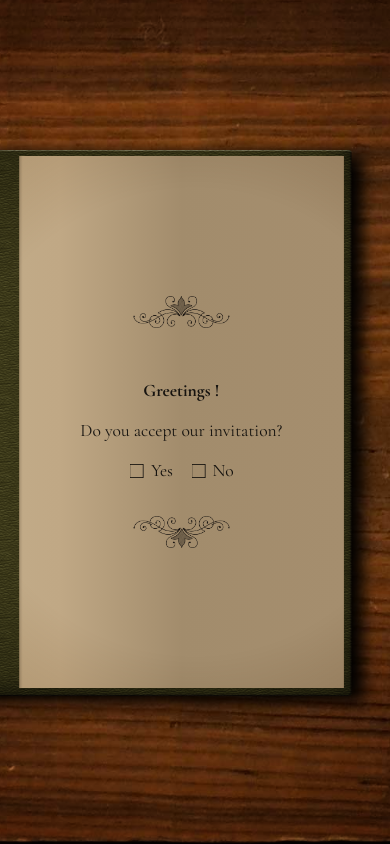
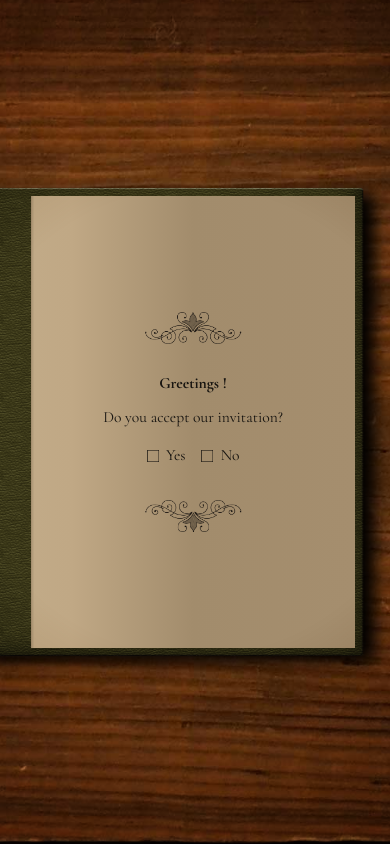
Before and after one commit to minigodzilla/vue-rsvp, a Vue app: page / in a window 390 px wide. Built offline with nearby package versions, Linux system fonts and the light colour scheme.

Commit message:
mobile stuff

```diff
--- a/src/App.vue
+++ b/src/App.vue
@@ -75,12 +75,12 @@ h1 {
 	}
 
 	#app {
-		font-size: 2.25vw;
+		font-size: 2vw;
 		transition: transform 2s cubic-bezier(0.645, 0.045, 0.355, 1);
 	}
 
 	#app.initial {
-		transform: scale(2) translateX(-22.5%);
+		transform: scale(2) translateX(-21%);
 	}
 
 	#app.zoom-out {
@@ -88,11 +88,11 @@ h1 {
 	}
 
 	#app.pan.left {
-		transform: scale(2) translateX(22.5%);
+		transform: scale(2) translateX(21%);
 	}
 
 	#app.pan.right {
-		transform: scale(2) translateX(-22.5%);
+		transform: scale(2) translateX(-21%);
 	}
 }
 </style>
--- a/src/components/GuestManager.vue
+++ b/src/components/GuestManager.vue
@@ -186,12 +186,6 @@
 						<input type="text" name="child-1-first-name" id="child-1-first-name" v-model="guest.child1FirstName" />
 					</div>
 				</div>
-				<div class="body-text" :class="{ hidden: guest.child1FirstName == '', shown: guest.child1FirstName != '' }">
-					<h4>What is their last name?</h4>
-					<div class="input-row">
-						<input type="text" name="child-1-last-name" id="child-1-last-name" v-model="guest.child1LastName" />
-					</div>
-				</div>
 				<button class="page-turn" v-on:click="next()">
 					<img draggable="false" src="/assets/page-turn.svg" />
 				</button>
@@ -207,11 +201,9 @@
 					<h4>What is {{ guest.child1FirstName }}'s meal preference?</h4>
 					<div class="input-row">
 						<input type="radio" name="child-1-meal" value="veg" id="child-1-meal-veg" v-model="guest.child1Meal" />
-						<label for="child-1-meal-veg">Veg</label>
-						<input type="radio" name="child-1-meal" value="beef" id="child-1-meal-beef" v-model="guest.child1Meal" />
-						<label for="child-1-meal-beef">Beef</label>
-						<input type="radio" name="child-1-meal" value="chicken" id="child-1-meal-chicken" v-model="guest.child1Meal" />
-						<label for="child-1-meal-chicken">Chicken</label>
+						<label for="child-1-meal-veg">Vegetarian</label>
+						<input type="radio" name="child-1-meal" value="non-veg" id="child-1-meal-non-veg" v-model="guest.child1Meal" />
+						<label for="child-1-meal-non-veg">Non-Vegetarian</label>
 						<input type="radio" name="child-1-meal" value="none" id="child-1-meal-none" v-model="guest.child1Meal" />
 						<label for="child-1-meal-none">Bringing our own</label>
 					</div>
@@ -242,12 +234,6 @@
 						<input type="text" name="child-2-first-name" id="child-2-first-name" v-model="guest.child2FirstName" />
 					</div>
 				</div>
-				<div class="body-text" :class="{ hidden: guest.child2FirstName == '', shown: guest.child2FirstName != '' }">
-					<h4>What is their last name?</h4>
-					<div class="input-row">
-						<input type="text" name="child-2-last-name" id="child-2-last-name" v-model="guest.child2LastName" />
-					</div>
-				</div>
 				<button class="page-turn" v-on:click="next()">
 					<img draggable="false" src="/assets/page-turn.svg" />
 				</button>
@@ -263,11 +249,9 @@
 					<h4>What is {{ guest.child2FirstName }}'s meal preference?</h4>
 					<div class="input-row">
 						<input type="radio" name="child-2-meal" value="veg" id="child-2-meal-veg" v-model="guest.child2Meal" />
-						<label for="child-2-meal-veg">Veg</label>
-						<input type="radio" name="child-2-meal" value="beef" id="child-2-meal-beef" v-model="guest.child2Meal" />
-						<label for="child-2-meal-beef">Beef</label>
-						<input type="radio" name="child-2-meal" value="chicken" id="child-2-meal-chicken" v-model="guest.child2Meal" />
-						<label for="child-2-meal-chicken">Chicken</label>
+						<label for="child-2-meal-veg">Vegetarian</label>
+						<input type="radio" name="child-2-meal" value="non-veg" id="child-2-meal-non-veg" v-model="guest.child2Meal" />
+						<label for="child-2-meal-non-veg">Non-Vegetarian</label>
 						<input type="radio" name="child-2-meal" value="none" id="child-2-meal-none" v-model="guest.child2Meal" />
 						<label for="child-2-meal-none">Bringing our own</label>
 					</div>
@@ -449,8 +433,18 @@
 				margin: 1em 0;
 
 				h4 {
-					margin-top: 1em;
+					margin-top: 0;
 					margin-bottom: 1em;
+				}
+
+				.input-row {
+					line-height: 1.75;
+				}
+
+				em {
+					display: block;
+					font-size: 0.75em;
+					line-height: 1.2;
 				}
 
 				&.hidden {
@@ -707,210 +701,22 @@
 			}
 		}
 	}
-
-	// &.show-1 {
-	//   .spread-1 {
-	//     z-index: 3;
-
-	//     .page {
-	//       filter: none;
-	//     }
-
-	//     .page.left {
-	//       transform: rotateY(0deg);
-	//     }
-	//   }
-	//   .spread-2 {
-	//     z-index: 2;
-	//   }
-	// }
-
-	// &.show-2 {
-	//   .spread-1 {
-	//     z-index: 2;
-
-	//     .page.left {
-	//       transform: rotateY(0deg);
-	//     }
-
-	//     .page.right {
-	//       transform: rotateY(-180deg);
-	//     }
-
-	//     .page-turn {
-	//       animation-name: page-turn-reveal, page-turn-breathe;
-	//     }
-
-	//     .page-turn-tip {
-	//       animation-name: page-turn-tip-reveal, page-turn-tip-breathe;
-	//     }
-	//   }
-	//   .spread-2 {
-	//     z-index: 3;
-
-	//     .page { filter: none; }
-
-	//     .page.left {
-	//       transform: rotateY(0deg);
-	//     }
-
-	//     .page-turn {
-	//       animation-name: page-turn-reveal, page-turn-breathe;
-	//     }
-
-	//     .page-turn-tip {
-	//       animation-name: page-turn-tip-reveal, page-turn-tip-breathe;
-	//     }
-	//   }
-	//   .spread-3 {
-	//     z-index: 2;
-
-	//     .page.right {
-	//       transform: rotateY(0deg);
-	//     }
-	//   }
-	// }
-
-	// &.show-3 {
-	//   .spread-1 {
-	//     z-index: 2;
-
-	//     .page.left {
-	//       transform: rotateY(0deg);
-	//     }
-
-	//     .page.right {
-	//       transform: rotateY(-180deg);
-	//     }
-
-	//     .page-turn {
-	//       animation-name: page-turn-reveal, page-turn-breathe;
-	//     }
-
-	//     .page-turn-tip {
-	//       animation-name: page-turn-tip-reveal, page-turn-tip-breathe;
-	//     }
-	//   }
-	//   .spread-2 {
-	//     z-index: 2;
-
-	//     .page.left {
-	//       transform: rotateY(0deg);
-	//     }
-
-	//     .page.right {
-	//       transform: rotateY(-180deg);
-	//       clip-path: polygon(0% 0%, 100% 0%, 100% 86.5%, 64.5% 100%, 0% 100%);
-	//     }
-
-	//     .page-turn {
-	//       animation-name: page-turn-reveal, page-turn-breathe;
-	//     }
-
-	//     .page-turn-tip {
-	//       animation-name: page-turn-tip-reveal, page-turn-tip-breathe;
-	//     }
-	//   }
-	//   .spread-3 {
-	//     z-index: 3;
-
-	//     .page { filter: none; }
-
-	//     .page.left {
-	//       transform: rotateY(0deg);
-	//     }
-
-	//     .page-turn {
-	//       animation-name: page-turn-reveal, page-turn-breathe;
-	//     }
-
-	//     .page-turn-tip {
-	//       animation-name: page-turn-tip-reveal, page-turn-tip-breathe;
-	//     }
-	//   }
-	// }
-
-	// &.show-4 {
-	//   .spread-1 {
-	//     z-index: 2;
-
-	//     .page.left {
-	//       transform: rotateY(0deg);
-	//     }
-
-	//     .page.right {
-	//       transform: rotateY(-180deg);
-	//     }
-
-	//     .page-turn {
-	//       animation-name: page-turn-reveal, page-turn-breathe;
-	//     }
-
-	//     .page-turn-tip {
-	//       animation-name: page-turn-tip-reveal, page-turn-tip-breathe;
-	//     }
-	//   }
-	//   .spread-2 {
-	//     z-index: 2;
-
-	//     .page.left {
-	//       transform: rotateY(0deg);
-	//     }
-
-	//     .page.right {
-	//       transform: rotateY(-180deg);
-	//     }
-
-	//     .page-turn {
-	//       animation-name: page-turn-reveal, page-turn-breathe;
-	//     }
-
-	//     .page-turn-tip {
-	//       animation-name: page-turn-tip-reveal, page-turn-tip-breathe;
-	//     }
-	//   }
-	//   .spread-3 {
-	//     z-index: 2;
-
-	//     .page.left {
-	//       transform: rotateY(0deg);
-	//     }
-
-	//     .page.right {
-	//       transform: rotateY(-180deg);
-	//     }
-
-	//     .page-turn {
-	//       animation-name: page-turn-reveal, page-turn-breathe;
-	//     }
-
-	//     .page-turn-tip {
-	//       animation-name: page-turn-tip-reveal, page-turn-tip-breathe;
-	//     }
-	//   }
-	//   .spread-4 {
-	//     z-index: 3;
-
-	//     .page { filter: none; }
-
-	//     .page.left {
-	//       transform: rotateY(0deg);
-	//     }
-	//   }
-	// }
 }
 
 @media only screen and (max-width: 567px) {
 	.book {
-		height: 70vw;
+		height: 60vw;
+
+		.spread.active.complete .page.right {
+			clip-path: polygon(0% 0%, 100% 0%, 100% 89.5%, 66% 100%, 0% 100%);
+		}
+
+		.spread .page .img-full {
+			max-width: 90%;
+		}
 
 		.spread .page .body-text {
-			margin: 1em 0;
-		}
-
-		.spread-login .page .body-text,
-		.spread-thank-you .page .body-text {
-			width: 70%;
+			width: 30vw;
 		}
 	}
 }
@@ -939,6 +745,7 @@ export default {
 			if (this.guest.accepts == 'yes') {
 				this.step = 2;
 			}
+			this.cameraPan();
 		},
 		spreadAlcoholNext() {
 			if (this.guest.hasGuest == 'no') {
@@ -951,6 +758,7 @@ export default {
 			if (this.guest.hasGuest == 'yes') {
 				this.step = 5;
 			}
+			this.cameraPan();
 		},
 		spreadGuestAlcoholNext() {
 			if (this.guest.hasChildren == 'no') {
@@ -958,6 +766,7 @@ export default {
 			} else {
 				this.step = 8;
 			}
+			this.cameraPan();
 		},
 		spreadChild1MealNext() {
 			if (this.guest.hasChildren != 'two') {
@@ -965,6 +774,7 @@ export default {
 			} else {
 				this.step = 10;
 			}
+			this.cameraPan();
 		},
 		spreadThankYouPrev() {
 			if (this.guest.accepts == 'yes') {
@@ -982,6 +792,7 @@ export default {
 			} else {
 				this.step = 1;
 			}
+			this.cameraPan();
 		},
 		spreadChild1NamePrev() {
 			if (this.guest.hasGuest == 'yes') {
@@ -989,9 +800,11 @@ export default {
 			} else {
 				this.step = 4;
 			}
+			this.cameraPan();
 		},
 		prev() {
 			this.step--;
+			this.cameraPan();
 		},
 		next() {
 			this.step++;
```
